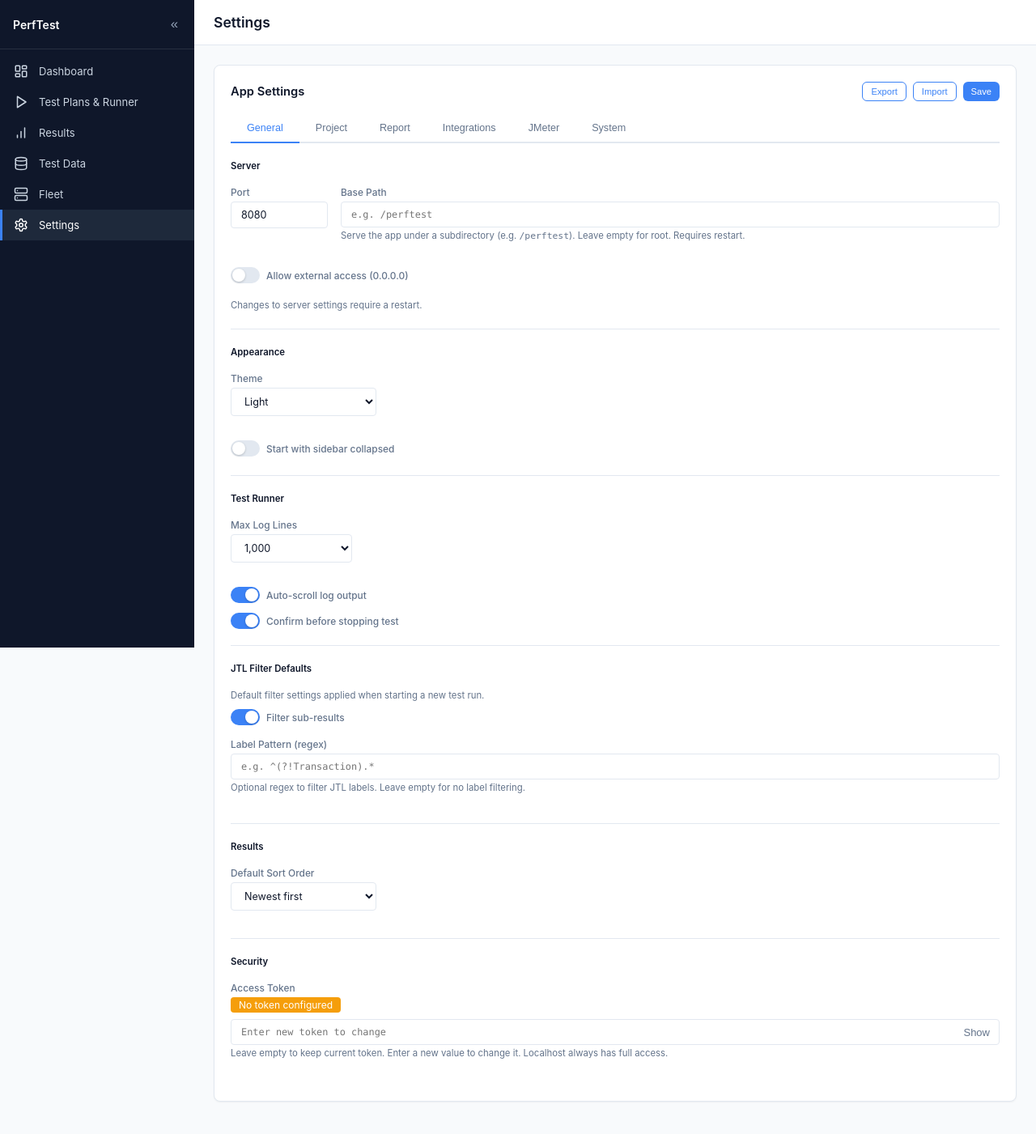
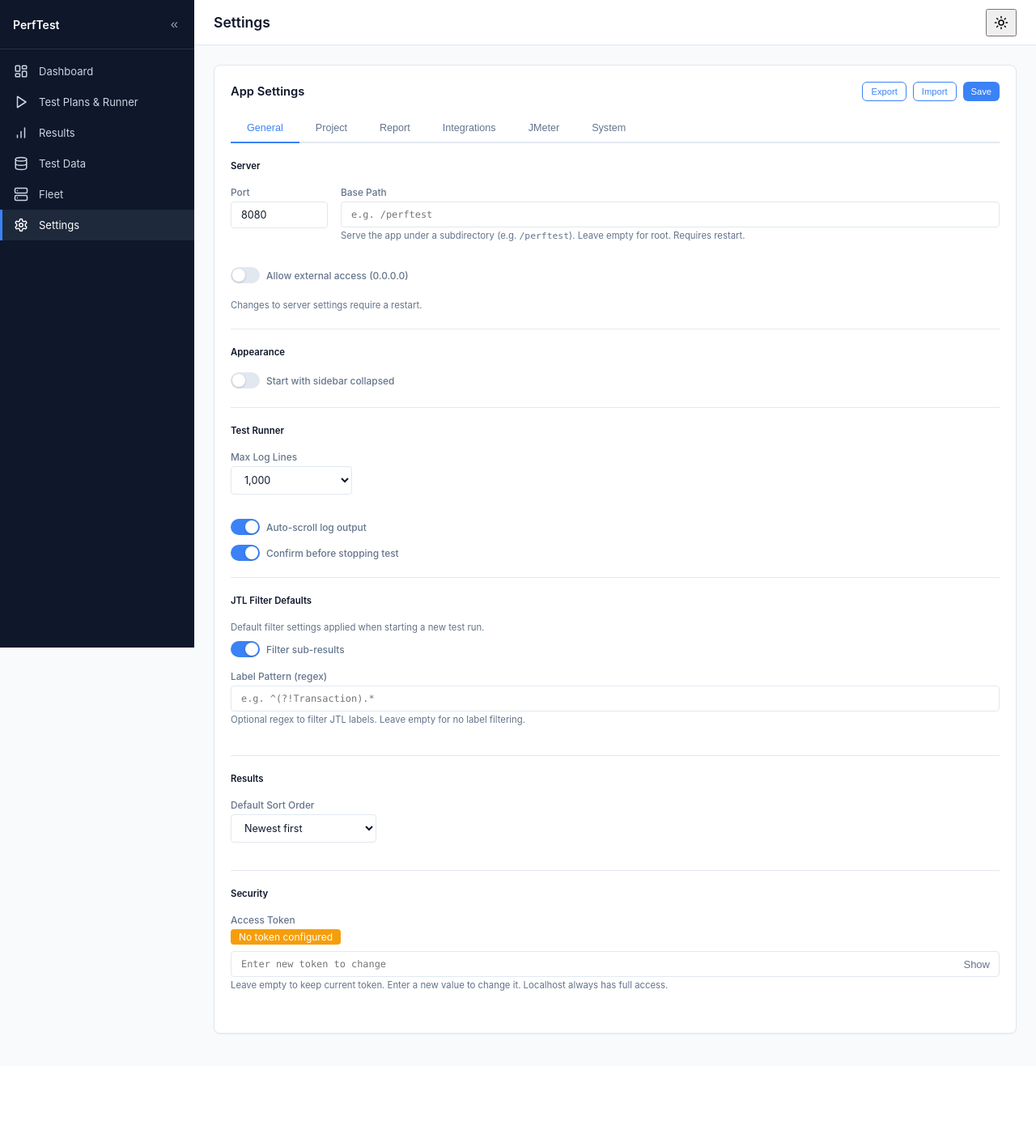
Before and after one commit to Dhawi1902/testing-knowledge-base, a FastAPI app: page /settings in a window 1280 px wide. Shown: the whole page at 81% size. After the commit the page ends 1278 px from the top, so only its background shows below. Run offline with FastAPI, Linux system fonts and the light colour scheme.

Commit message:
feat(ui): add theme toggle to topbar, remove from settings
Co-Authored-By: Claude Opus 4.6 <noreply@anthropic.com>

```diff
--- a/jmeter-working-dir/webapp/static/css/style.css
+++ b/jmeter-working-dir/webapp/static/css/style.css
@@ -228,6 +228,10 @@ body.sidebar-collapsed .main-content { margin-left: 0; }
 body.sidebar-collapsed .menu-btn { display: block; }
 
 .page-title { font-size: 1.25rem; font-weight: 600; }
+.topbar-actions { display: flex; align-items: center; gap: 8px; margin-left: auto; }
+#themeToggle .icon:last-child { display: none; }
+[data-theme="dark"] #themeToggle .icon:first-child { display: none; }
+[data-theme="dark"] #themeToggle .icon:last-child { display: inline-block; }
 
 .content { padding: 24px; }
 
--- a/jmeter-working-dir/webapp/static/js/app.js
+++ b/jmeter-working-dir/webapp/static/js/app.js
@@ -3,6 +3,13 @@
     const saved = localStorage.getItem('theme');
     if (saved) document.documentElement.setAttribute('data-theme', saved);
 })();
+
+function toggleTheme() {
+    const current = document.documentElement.getAttribute('data-theme');
+    const next = current === 'dark' ? 'light' : 'dark';
+    document.documentElement.setAttribute('data-theme', next);
+    localStorage.setItem('theme', next);
+}
 
 /* ===== Sidebar Toggle ===== */
 const sidebar = document.getElementById('sidebar');
--- a/jmeter-working-dir/webapp/templates/base.html
+++ b/jmeter-working-dir/webapp/templates/base.html
@@ -50,6 +50,12 @@
         <header class="topbar">
             <button class="menu-btn" id="menuBtn" title="Open menu" aria-label="Open menu">{{ icon('layers', 20) }}</button>
             <h1 class="page-title">{% block page_title %}Dashboard{% endblock %}</h1>
+            <div class="topbar-actions">
+                <button class="btn-icon" id="themeToggle" onclick="toggleTheme()" data-tooltip="Toggle theme">
+                    {{ icon('sun', 18) }}
+                    {{ icon('moon', 18) }}
+                </button>
+            </div>
         </header>
         <div class="content">
             {% block content %}{% endblock %}
--- a/jmeter-working-dir/webapp/templates/settings.html
+++ b/jmeter-working-dir/webapp/templates/settings.html
@@ -60,15 +60,6 @@
 
         <!-- Appearance -->
         <h3 class="text-sm mb-16 section-title">Appearance</h3>
-        <div class="form-row mb-16">
-            <div class="form-group" style="min-width:180px;">
-                <label class="form-label">Theme</label>
-                <select class="form-select" id="set_theme" onchange="previewTheme(this.value)">
-                    <option value="light">Light</option>
-                    <option value="dark">Dark</option>
-                </select>
-            </div>
-        </div>
         <div class="mb-16">
             <label class="toggle">
                 <input type="checkbox" id="set_sidebar_collapsed">
@@ -386,7 +377,6 @@ function renderSettings() {
     document.getElementById('set_port').value = server.port || 8080;
     document.getElementById('set_base_path').value = server.base_path || '';
 
-    document.getElementById('set_theme').value = s.theme || 'light';
     document.getElementById('set_sidebar_collapsed').checked = s.sidebar_collapsed || false;
 
     const runner = s.runner || {};
@@ -488,7 +478,7 @@ async function saveAllSettings() {
             allow_external: document.getElementById('set_allow_external').checked,
             base_path: basePath,
         },
-        theme: document.getElementById('set_theme').value,
+        theme: localStorage.getItem('theme') || 'light',
         sidebar_collapsed: document.getElementById('set_sidebar_collapsed').checked,
         runner: {
             auto_scroll: document.getElementById('set_auto_scroll').checked,
```
